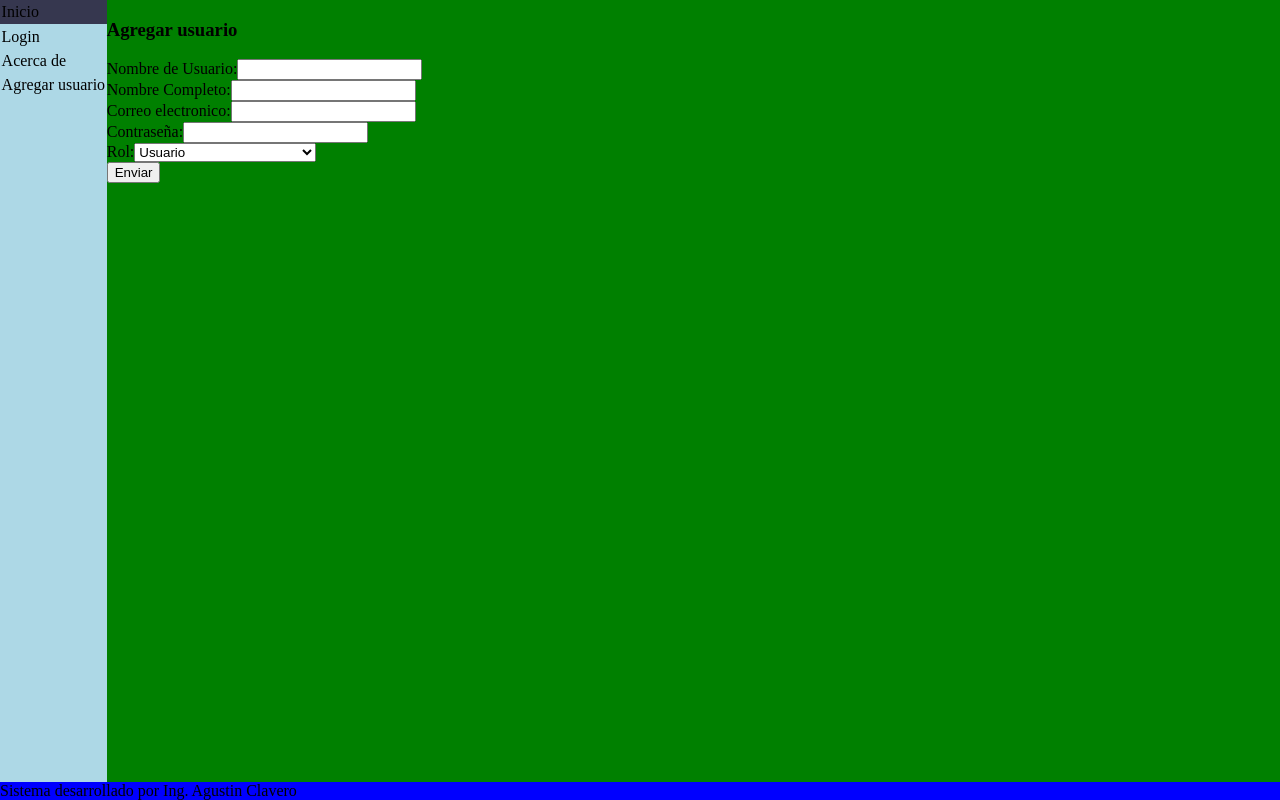
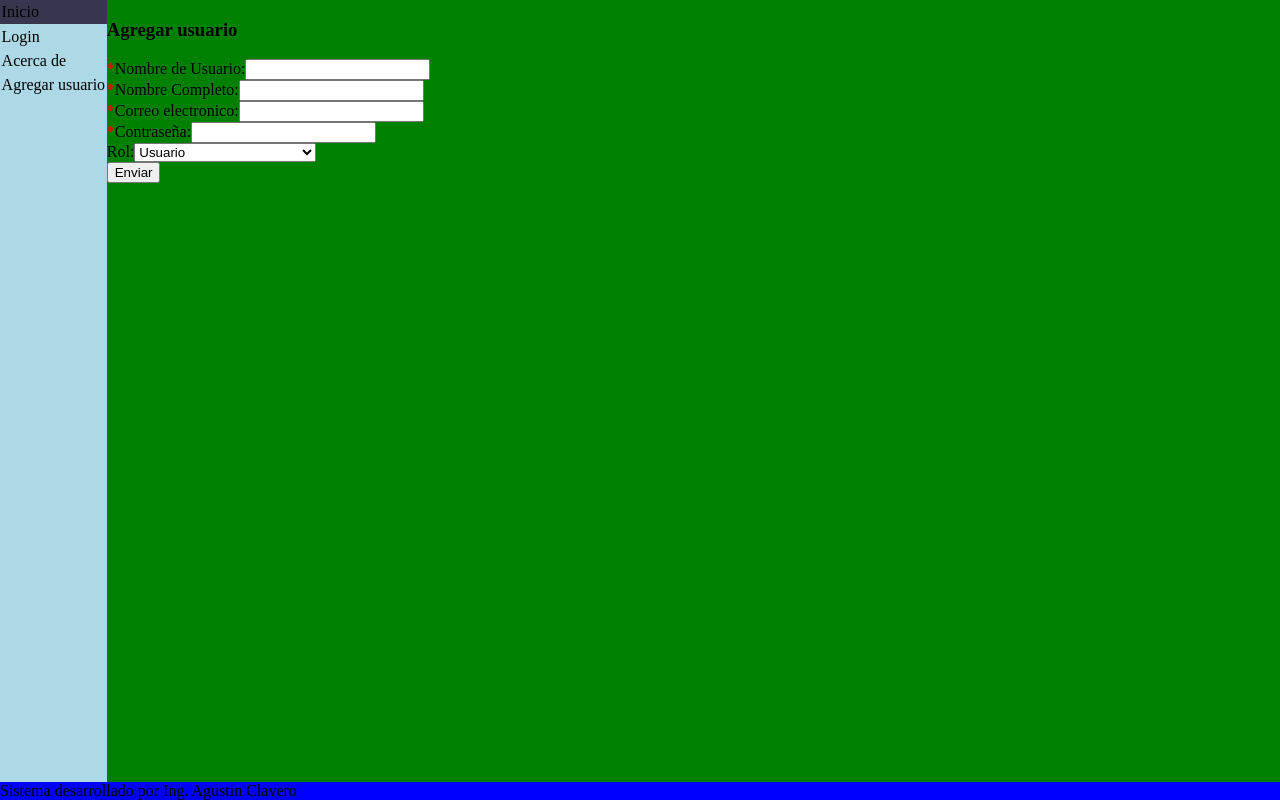
Before and after one commit to agustin1200/proyecto-tudda2026, a React (Vite) app in the folder frontend-2026/: page /user in a window 1280 px wide. Built offline with nearby package versions, Linux system fonts and the light colour scheme.

Commit message:
Agregar soporte para el campo requerido en los componentes de formulario

```diff
--- a/frontend-2026/src/components/Field.jsx
+++ b/frontend-2026/src/components/Field.jsx
@@ -1,10 +1,14 @@
 export default function Field({
     label,
     children,
+    required = false
 
 }) {
     return <div>
-        <label>{label}</label>
+        <label>
+            {required && <span style={{color: 'red'}} title="Este dato es obligatorio">*</span>}
+            {label}
+        </label>
         {children}
     </div>
 }
--- a/frontend-2026/src/components/SecretField.jsx
+++ b/frontend-2026/src/components/SecretField.jsx
@@ -3,14 +3,20 @@ import Field from "./Field";
 export default function SecretField({
     label,
     value,
-    onChange
+    onChange,
+    required = false
+
 }) {
-    return  <Field label= {label}>
+    return  <Field
+         label= {label}
+         required={required}
+    >
 
         <input
         type="password"
         value={value}
         onInput={(e) => onChange?.(e.target.value)}
+        required={required}
         />
 
     </Field>;
--- a/frontend-2026/src/components/SelectField.jsx
+++ b/frontend-2026/src/components/SelectField.jsx
@@ -4,7 +4,8 @@ export default function SelectField ({
 label,
 value,
 onChange,
-options = []
+options = [],
+required = false
 }) {
     return  <Field
         label={label}
@@ -13,6 +14,7 @@ options = []
     <select
        value={value}
        onChange={e => onChange(e.target.value)}
+       required={required}
     >
 
         <option disabled>-- Seleccione una opcion --</option>
--- a/frontend-2026/src/components/TextField.jsx
+++ b/frontend-2026/src/components/TextField.jsx
@@ -3,13 +3,17 @@ import Field from "./Field";
 export default function TextField({
     label,
     value,
-    onChange
+    onChange,
+    required = false
 }) {
-    return  <Field label={label}>
-
+    return  <Field
+       label={label}
+       required={required}
+    >
         <input
         type="text"
         value={(value)}
+        required={required}
         onInput={(e) => onChange?.(e.target.value)}
         />
 
--- a/frontend-2026/src/pages/Login.jsx
+++ b/frontend-2026/src/pages/Login.jsx
@@ -32,11 +32,13 @@ return <Form
         label="Nombre de usuario: "
         value={data.username}
         onChange={newValue => setData(data => ({...data, username: newValue}))}
+        required
     />
     <SecretField
         label="Contraseña: "
         value={data.password}
         onChange={newValue => setData(data => ({...data, password: newValue}))}
+        required
     />
 </Form>;
 
--- a/frontend-2026/src/pages/User.jsx
+++ b/frontend-2026/src/pages/User.jsx
@@ -27,24 +27,28 @@ export default function User() {
         label="Nombre de Usuario:"
         value={data.username}
         onChange={newValue => setData(data => ({...data, username: newValue}))}
+        required
         />
 
         <TextField
         label="Nombre Completo:"
         value={data.displayName}
         onChange={newValue => setData(data => ({...data, displayName: newValue}))}
+        required
         />
 
         <TextField
         label="Correo electronico:"
         value={data.email}
         onChange={newValue => setData(data => ({...data, email: newValue}))}
+        required
         />
 
         <SecretField
         label="Contraseña:"
         value={data.password}
         onChange={newValue => setData(data => ({...data, password: newValue}))}
+        required
         />
         <SelectField
         label="Rol:"
@@ -54,6 +58,7 @@ export default function User() {
             {value: 'user', label: 'Usuario'},
             {value: 'admin', label: 'Administrador'}
         ]}
+        required
         />
 
     </Form>
```
